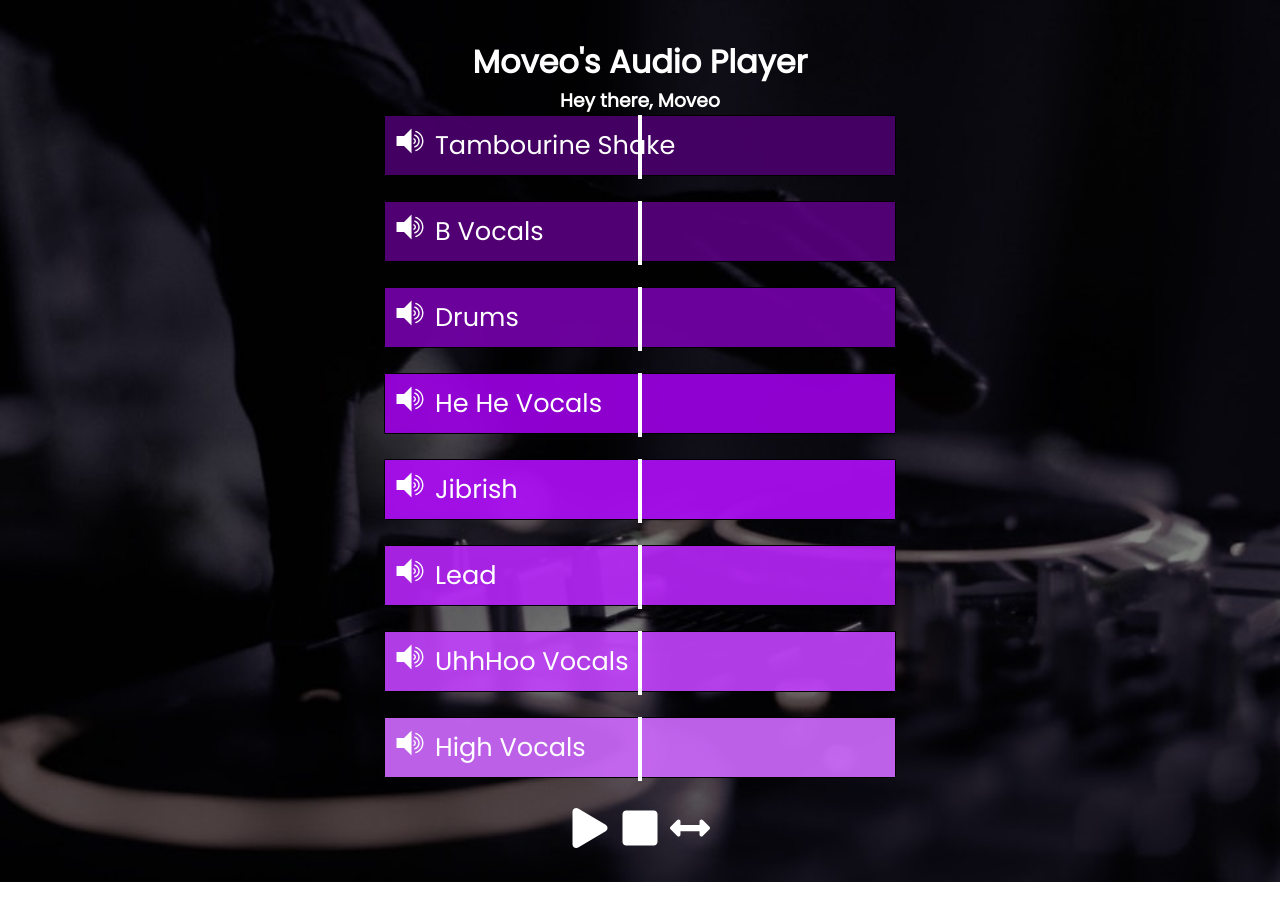
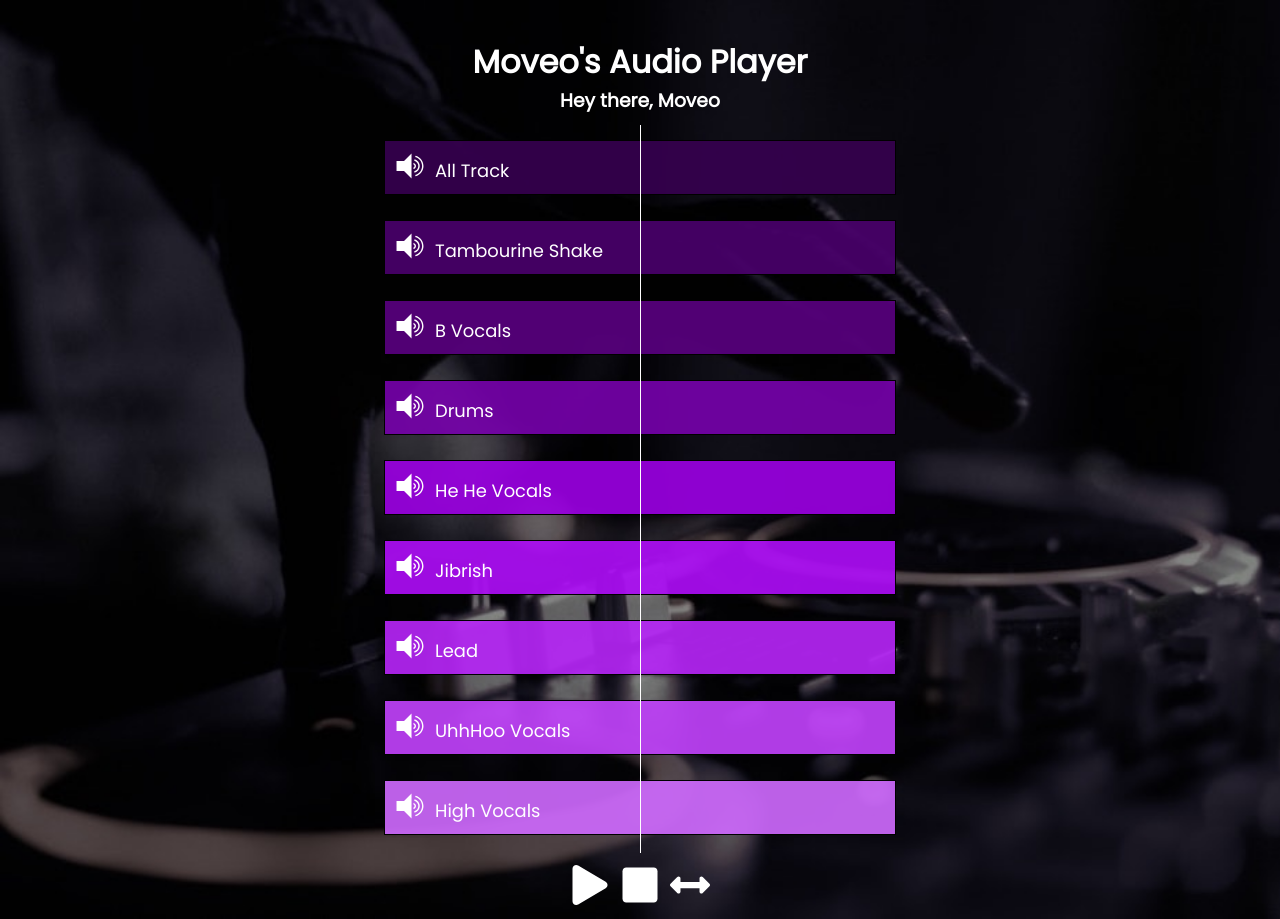
Before and after one commit to benbuaron1/BenLoopProject, a React (Create React App) app: page / in a window 1280 px wide. Before the commit the page ends 882 px from the top, so only its background shows below. Built offline with nearby package versions, Linux system fonts and the light colour scheme.

Commit message:
commit and push for production

```diff
--- a/src/App.css
+++ b/src/App.css
@@ -8,38 +8,13 @@ body {
 .Title {
   margin-top: 3%;
   color: white;
-  margin-bottom: 20px;
+
 
 }
 .App {
   text-align: center;
 }
 
-.App-logo {
-  height: 40vmin;
-  pointer-events: none;
-}
-
-@media (prefers-reduced-motion: no-preference) {
-  .App-logo {
-    animation: App-logo-spin infinite 20s linear;
-  }
-}
-
-.App-header {
-  background-color: #282c34;
-  min-height: 100vh;
-  display: flex;
-  flex-direction: column;
-  align-items: center;
-  justify-content: center;
-  font-size: calc(10px + 2vmin);
-  color: white;
-}
-
-.App-link {
-  color: #61dafb;
-}
 
 .audioPlayer {
   width: 40%;
@@ -47,6 +22,8 @@ body {
   border: 1px #000 solid;
   margin-left: 30%;
   flex-direction: row;
+  height: 55px;
+
 
 }
 
@@ -58,7 +35,7 @@ body {
   font-size: 40px;
   cursor: pointer;
   margin: 5px;
-  /*color: rgba(255, 0, 0, 0.32)*/
+
 }
 
 .ButtonPlayer:hover {
@@ -78,9 +55,8 @@ input[type="range"]::-webkit-slider-thumb {
   -webkit-appearance: none;
   appearance: none;
   margin-top: -79px;
-  /*height: 100%;*/
   background-color: rgb(255, 255, 255);
-  height: 4rem;
-  width: 0.2rem;
-  cursor: pointer;
+  height: 5.5rem;
+  width: 1px;
+
 }
--- a/src/App.js
+++ b/src/App.js
@@ -33,12 +33,12 @@ function App() {
   return (
       <div className="App Title">
         <h1 className="Head">Moveo's Audio Player</h1>
-        <Title name="Moveo"/>
+        <Title name="Moveo"/><br/>
         <>
           {/* Iterating throgh the array of songs objects and returns the relevant Audio object for each song. {data.js} */}
           {/* The props are inserted to the Audio jsx object and helps the component to render the relevant output for user */}
           {songsArray.map((value, index) => {
-            return <Audio rangePlayer={rangePlayer} audioPlayer={audioPlayer}
+            return <Audio key={index} rangePlayer={rangePlayer} audioPlayer={audioPlayer}
                           aud_src={`${process.env.PUBLIC_URL}/LoopFiles/${value.songFileName}.mp3`}
                           name={value.songName} bcolor={value.bcolor} play={isPlaying} stopped={isStopped}
                           loop={isLoop}/>
--- a/src/Audio/Audio.js
+++ b/src/Audio/Audio.js
@@ -63,7 +63,8 @@ export default function Audio (props) {
                 <button className='ButtonPlayer' onClick={toggleMute} >
                     {mute ?  <GiSpeakerOff/> : <GiSpeaker/>}
                 </button>
-                <p style={{display:'flex',justifyContent:'center',alignItems:'center',fontSize:'2vw'}}>{props.name}</p>
+                <p style={{display:'flex',justifyContent:'center',alignItems:'center',fontSize:'1.4vw'}}>{props.name}</p>
+
 
             </div>
             <input ref={rangeRef} type='range' onChange={changeRange} /></>)
--- a/src/data.js
+++ b/src/data.js
@@ -1,4 +1,9 @@
 export const songsArray = [
+    {
+        songName:'All Track',
+        songFileName:'ALLTRACK',
+        bcolor:'rgba(54,1,79,0.92)'
+    },
         {
             songName:'Tambourine Shake',
             songFileName:'tambourine_shake_higher',
```
Also changed, not shown: public/logo192.png (deleted), public/logo512.png (deleted).
